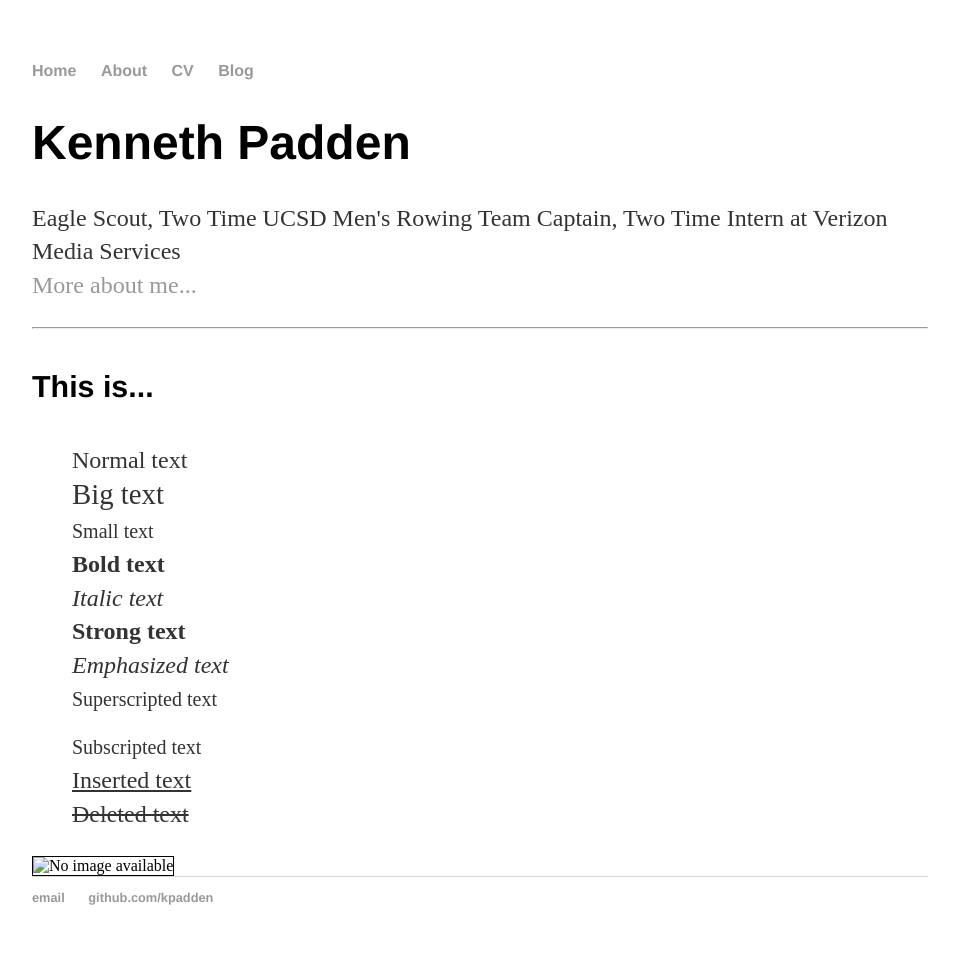
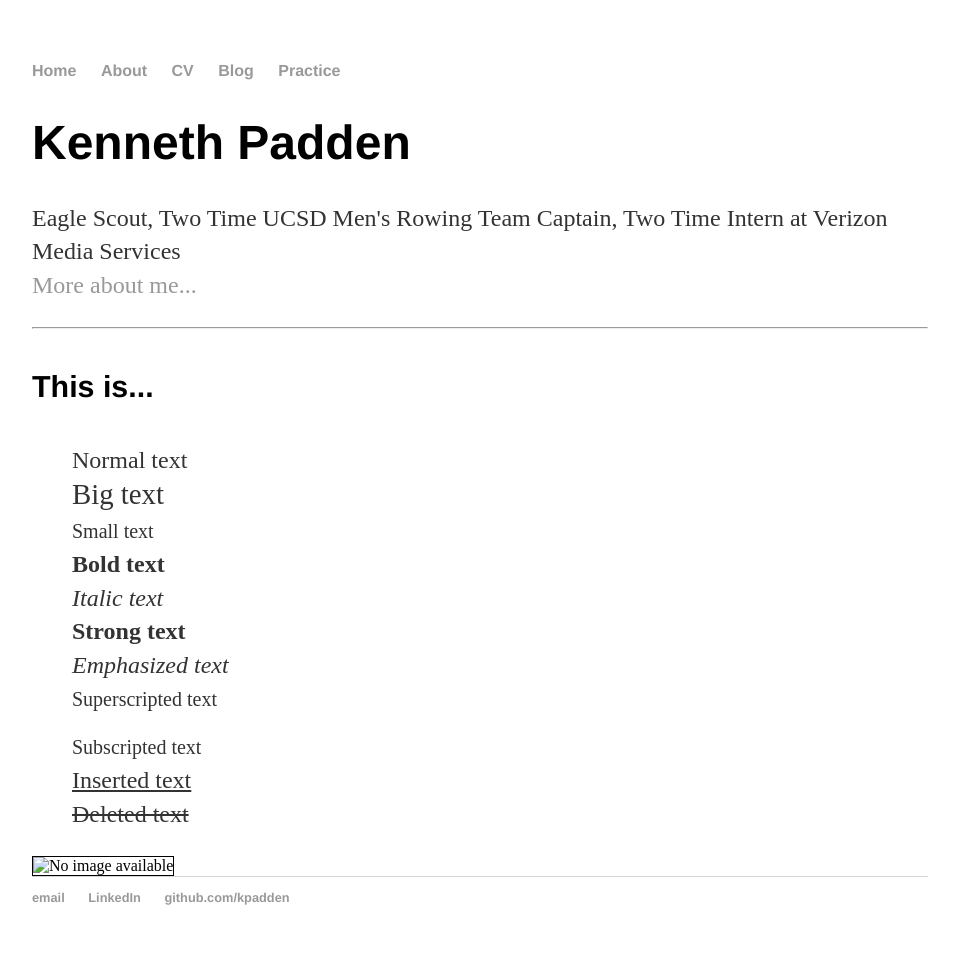
Before and after one commit to kpadden/kpadden.github.io, a Jekyll site: the page built from index.html, in a window 1280 px wide. Shown: the whole page, without its empty margins (160-1119 px from the left). Built offline with Jekyll 4.4.1, drawn with Linux system fonts in a browser that asks for light colours.

Commit message:
Update default.html

```diff
--- a/_layouts/default.html
+++ b/_layouts/default.html
@@ -12,6 +12,7 @@
                 <li><a href="/about">About</a></li>
                 <li><a href="/cv">CV</a></li>
                 <li><a href="/blog">Blog</a></li>
+                <li><a href="/practice">Practice</a></li>
             </ul>
         </nav>
         <div class="container">
@@ -20,6 +21,7 @@
         <footer>
             <ul>
                 <li><a href="mailto:kepadden@gmail.com">email</a></li>
+                <li><a href="linkedin.com/in/kenny-padden-a64329170">LinkedIn</a></li>
                 <li><a href="https://github.com/kpadden">github.com/kpadden</a></li>
             </ul>
         </footer>
```
